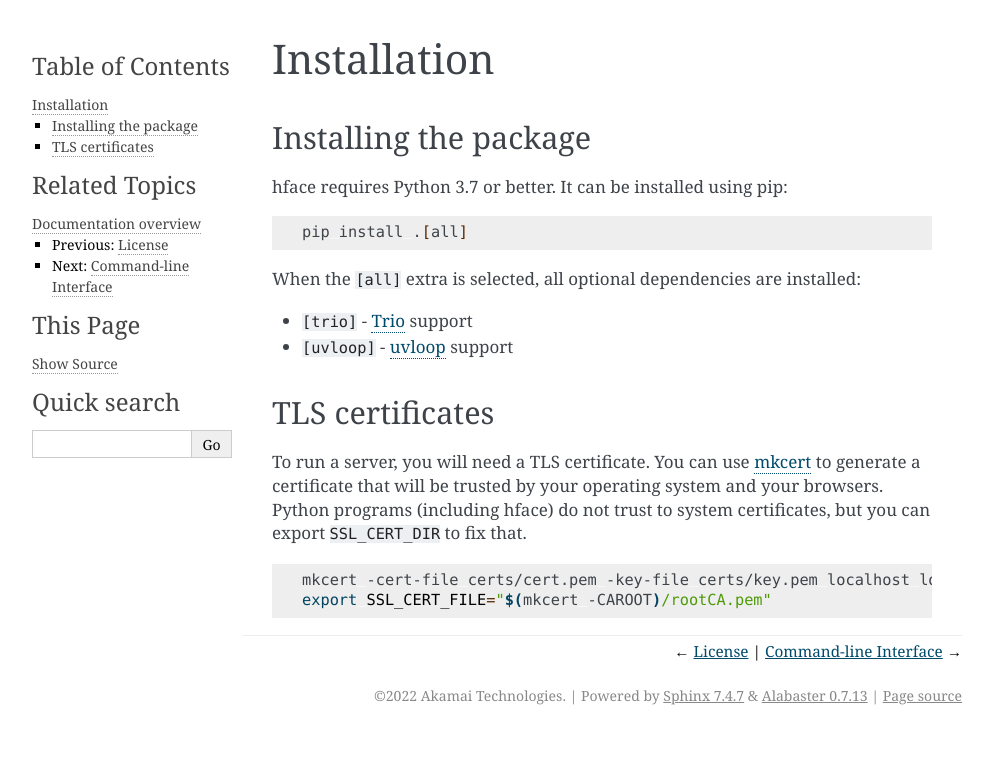
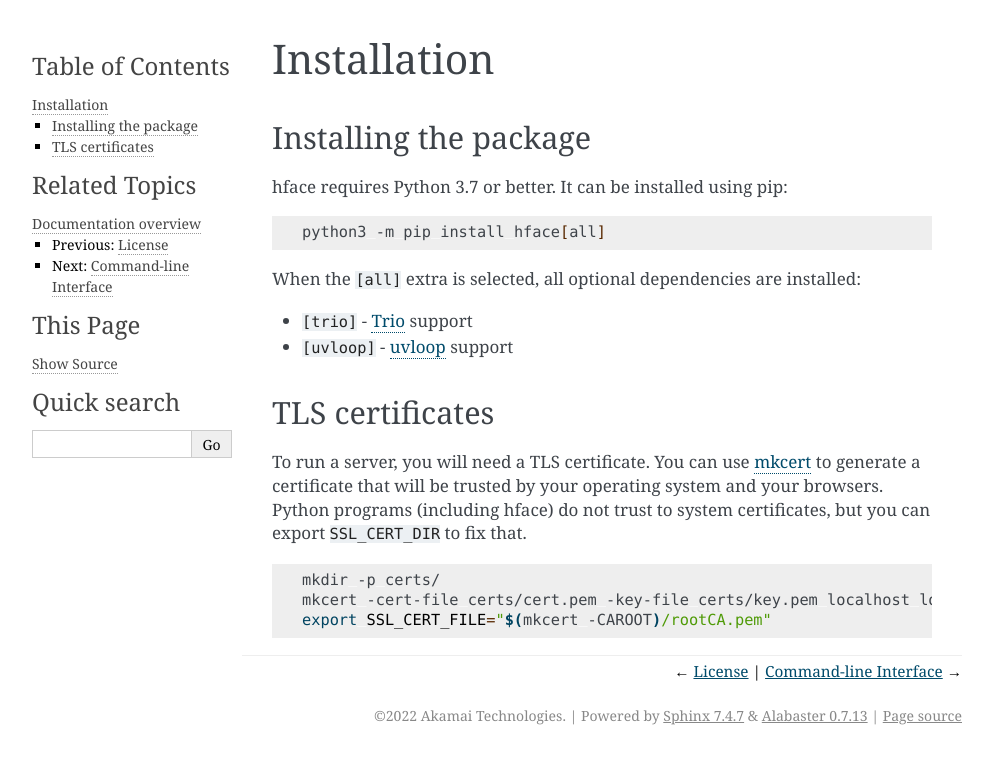
Before and after one commit to akamai/hface, a Sphinx documentation site: the page built from docs/install.rst, in a window 1280 px wide. Shown: the top 764 px of the page, without its empty margins (148-1141 px from the left). Built offline with Sphinx 7.4.7, drawn with Linux system fonts in a browser that asks for light colours.

Commit message:
Document installation from PyPI.

```diff
--- a/docs/install.rst
+++ b/docs/install.rst
@@ -10,7 +10,7 @@
 
 .. code-block:: shell
 
-    pip install .[all]
+    python3 -m pip install hface[all]
 
 When the ``[all]`` extra is selected, all optional dependencies are installed:
 
@@ -28,6 +28,7 @@
 
 .. code-block:: shell
 
+    mkdir -p certs/
     mkcert -cert-file certs/cert.pem -key-file certs/key.pem localhost localhost 127.0.0.1 ::1
     export SSL_CERT_FILE="$(mkcert -CAROOT)/rootCA.pem"
 
```
